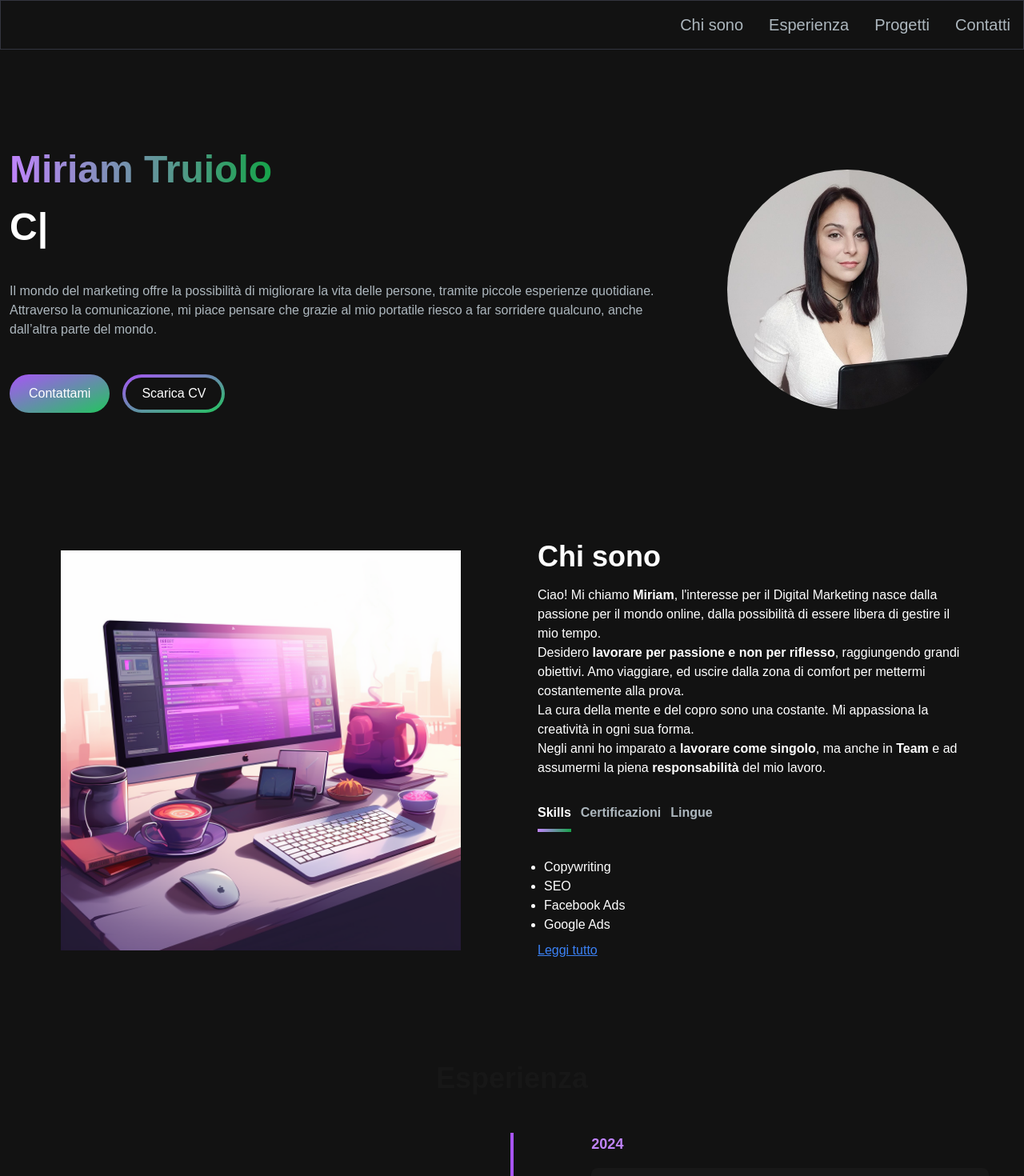
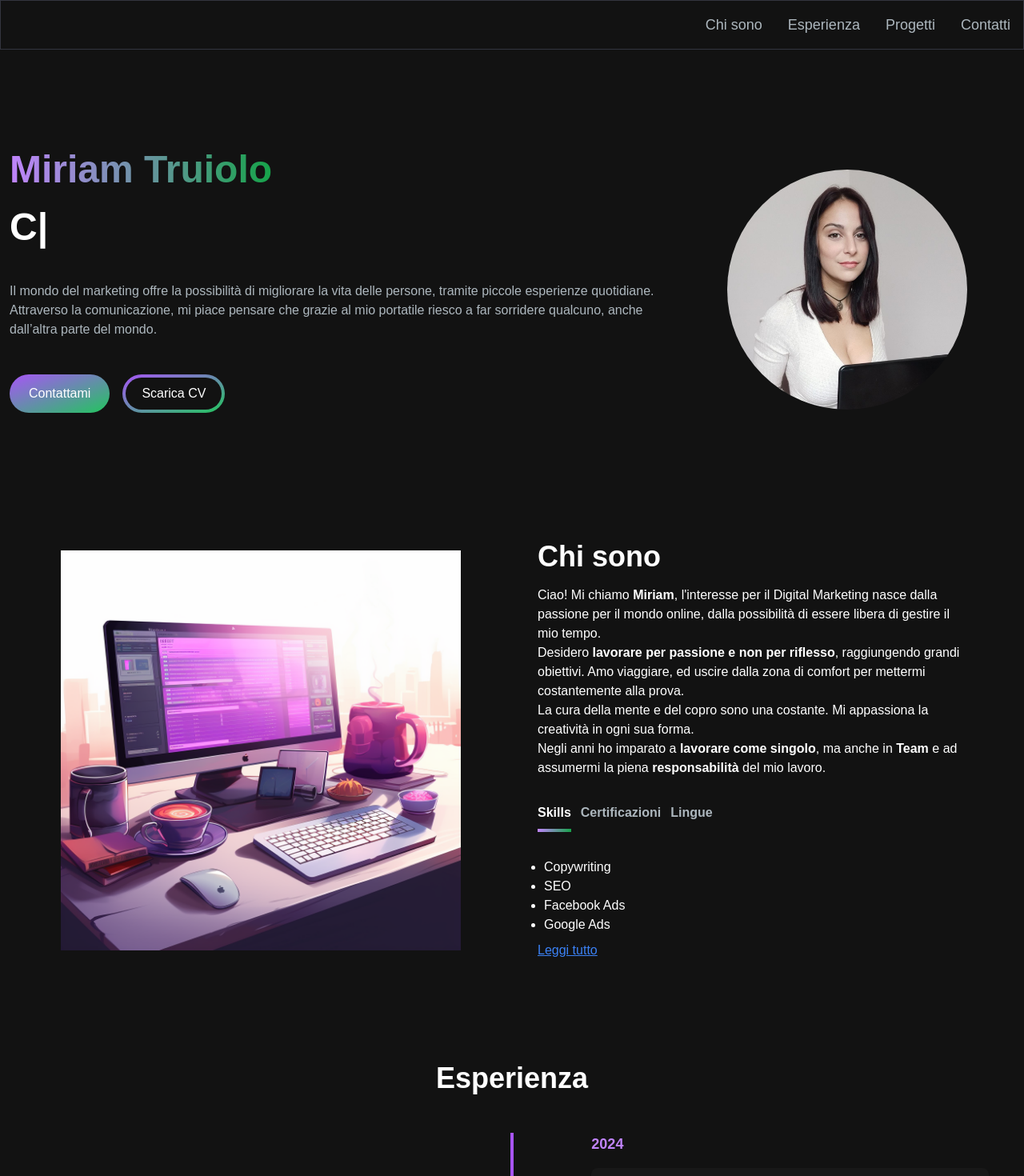
Before and after one commit to mattiacaprioli/portfolio-miriam, a Next.js app: page / in a window 1280 px wide. Shown: the top 1470 px of the page at 80% size. Built offline with nearby package versions, Linux system fonts and the light colour scheme.

Commit message:
fix minor bug

```diff
--- a/src/app/components/NavLink.jsx
+++ b/src/app/components/NavLink.jsx
@@ -4,7 +4,7 @@ const NavLink = ({ href, title }) => {
   return (
     <Link
       href={href}
-      className='block py-2 pl-3 pr-4 text-[#ADB7BE] sm:text-xl rounded md:p-0 hover:text-white'
+      className='block py-2 pl-3 pr-4 text-[#ADB7BE] sm:text-lg rounded md:p-0 hover:text-white'
     >
       {title}
     </Link>
--- a/src/app/components/TimelineSection.jsx
+++ b/src/app/components/TimelineSection.jsx
@@ -6,7 +6,7 @@ const TimelineSection = () => {
   return (
     <section id="experience" className="py-16">
       <div className="text-center">
-        <h2 className="text-4xl font-bold mb-12">Esperienza</h2>
+        <h2 className="text-center text-white text-4xl font-bold mb-12">Esperienza</h2>
       </div>
 
       <div className="lg:hidden">
```
